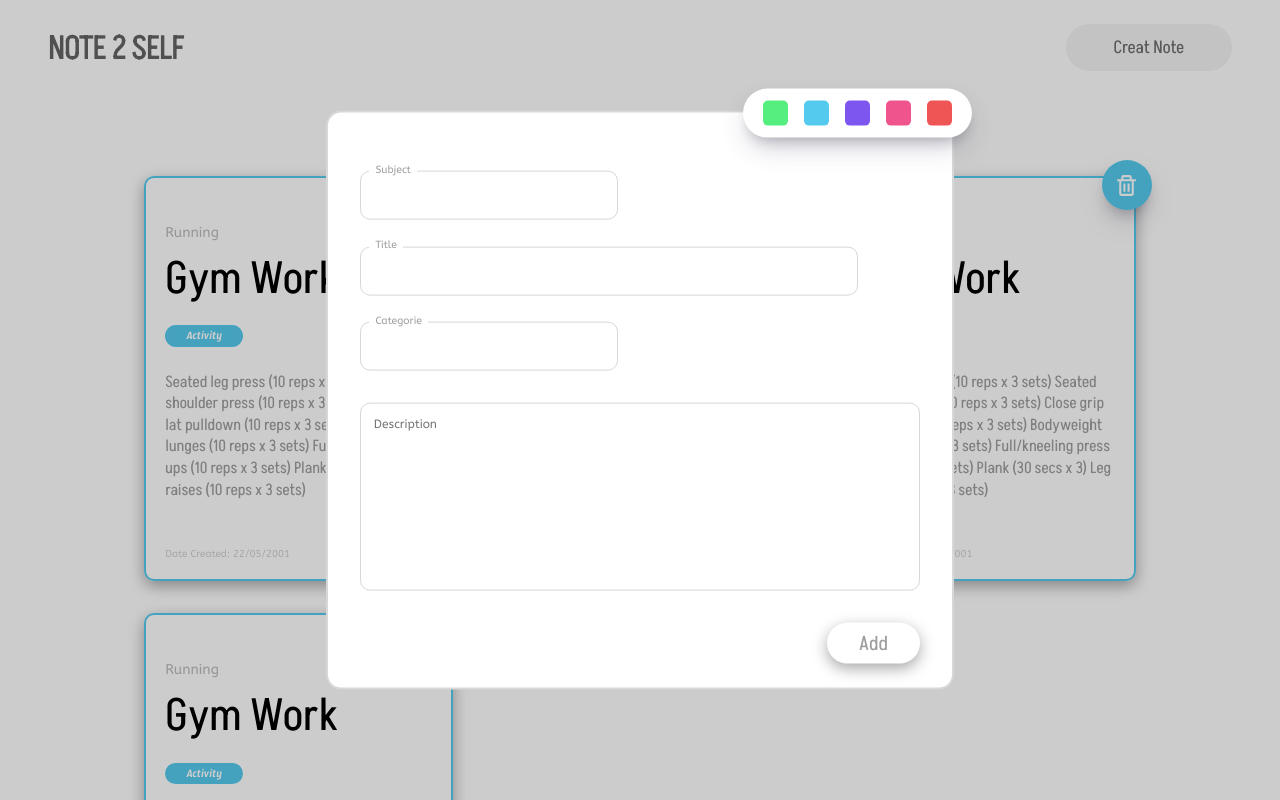
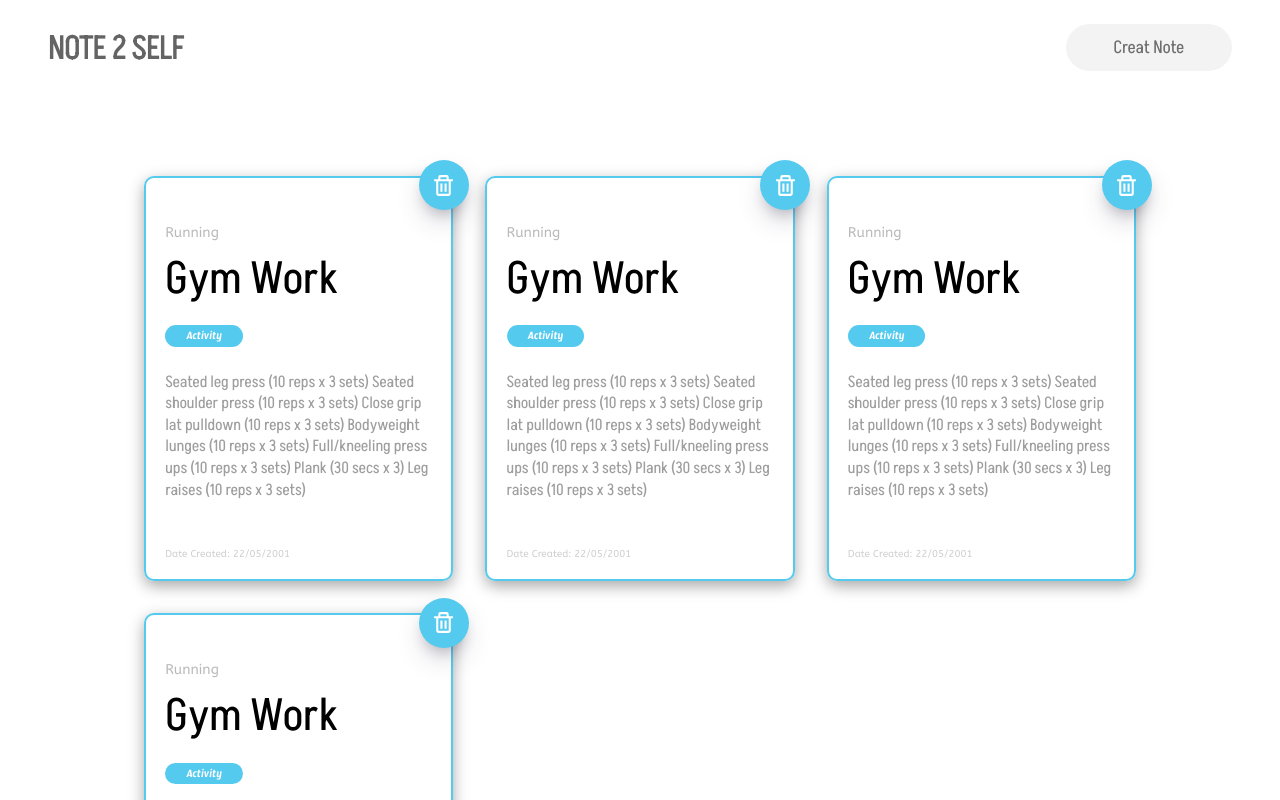
Before and after one commit to TajLonghurst/React-Notes-Project, a React (Create React App) app: page / in a window 1280 px wide. Shown: the top 800 px of the page. Built offline with nearby package versions, Linux system fonts and the light colour scheme.

Commit message:
Moved Overlay to UI  & Setting up store

```diff
--- a/src/App.tsx
+++ b/src/App.tsx
@@ -2,13 +2,16 @@ import { Fragment } from "react";
 import { ModalAddNotes } from "./Components/Modals/ModalAddNotes";
 import NavBar from "./Components/Navigation/NavBar";
 import NotesList from "./Components/Notes/NotesList";
-//import { useSelector } from "react-redux";
+import { RootState } from "./Store";
+import { useSelector } from "react-redux";
 
 function App() {
-  //const addNoteIsActive = useSelector((state) => state.ui.addNoteIsActive);
+  const addNoteIsActive = useSelector(
+    (state: RootState) => state.ui.addNoteIsActive
+  );
   return (
     <Fragment>
-      <ModalAddNotes />
+      {addNoteIsActive && <ModalAddNotes />}
       <NavBar />
       <NotesList />
     </Fragment>
--- a/src/Components/Modals/AddNotes.tsx
+++ b/src/Components/Modals/AddNotes.tsx
@@ -1,11 +1,18 @@
 import React, { Fragment } from "react";
+import { useDispatch } from "react-redux";
+import { uiActions } from "../../Store/ui-slice";
 import classes from "./AddNotes.module.css";
-import Overlay from "./Overlay";
+import Overlay from "../UI/Overlay";
 
 const AddNotes = () => {
+  const dispatch = useDispatch();
+  const overlayClickHandler = () => {
+    dispatch(uiActions.addNoteHandler());
+  };
+
   return (
     <Fragment>
-      <Overlay />
+      <Overlay onClick={overlayClickHandler} />
       <div className={classes.container}>
         <div className={classes.cardbody}>
           <div className={classes.cardcolorcontainer}>
--- a/src/Components/Modals/Overlay.tsx
+++ /dev/null
@@ -1,8 +0,0 @@
-import React from "react";
-import classes from "./Overlay.module.css";
-
-const Overlay = () => {
-  return <div className={classes.overlay}></div>;
-};
-
-export default Overlay;
--- a/src/Components/Navigation/NavBar.tsx
+++ b/src/Components/Navigation/NavBar.tsx
@@ -1,9 +1,14 @@
 import React from "react";
+import { useDispatch } from "react-redux";
 import Button from "../UI/Button";
 import classes from "./NavBar.module.css";
+import { uiActions } from "../../Store/ui-slice";
 
 const NavBar = () => {
-  const btnOnClickHandler = () => {};
+  const dispatch = useDispatch();
+  const btnOnClickHandler = () => {
+    dispatch(uiActions.addNoteHandler());
+  };
 
   return (
     <nav className={classes.nav}>
--- /dev/null
+++ b/src/Components/UI/Overlay.tsx
@@ -0,0 +1,12 @@
+import React from "react";
+import classes from "./Overlay.module.css";
+
+type OverlayProps = {
+  onClick: () => void;
+};
+
+const Overlay = (props: OverlayProps) => {
+  return <div onClick={props.onClick} className={classes.overlay}></div>;
+};
+
+export default Overlay;
--- a/src/Store/index.tsx
+++ b/src/Store/index.tsx
@@ -8,3 +8,5 @@ const store = configureStore({
 });
 
 export default store;
+
+export type RootState = ReturnType<typeof store.getState>;
--- a/src/Store/ui-slice.tsx
+++ b/src/Store/ui-slice.tsx
@@ -1,6 +1,10 @@
-import { createSlice } from "@reduxjs/toolkit";
+import { createSlice, PayloadAction } from "@reduxjs/toolkit";
 
-const initialState = {
+interface uiHandlers {
+  addNoteIsActive: boolean;
+}
+
+const initialState: uiHandlers = {
   addNoteIsActive: false,
 };
 
@@ -8,9 +12,10 @@ const uiSlice = createSlice({
   name: "UI",
   initialState: initialState,
   reducers: {
-    addNoteHandler(state, action) {
+    addNoteHandler(state) {
       state.addNoteIsActive = !state.addNoteIsActive;
     },
+    test(state, actions: PayloadAction<boolean>) {},
   },
 });
 
```
Also changed, not shown: src/Components/UI/Overlay.module.css (renamed from src/Components/Modals/Overlay.module.css).
